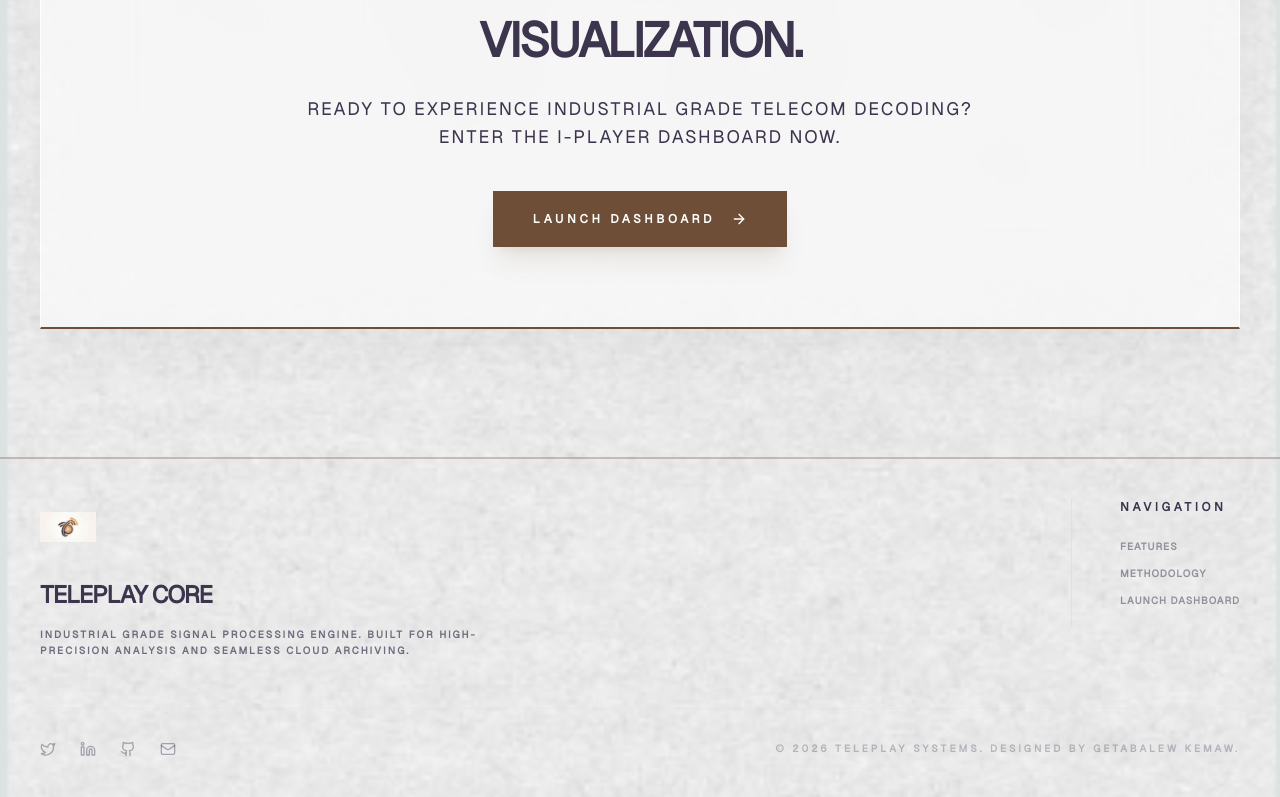
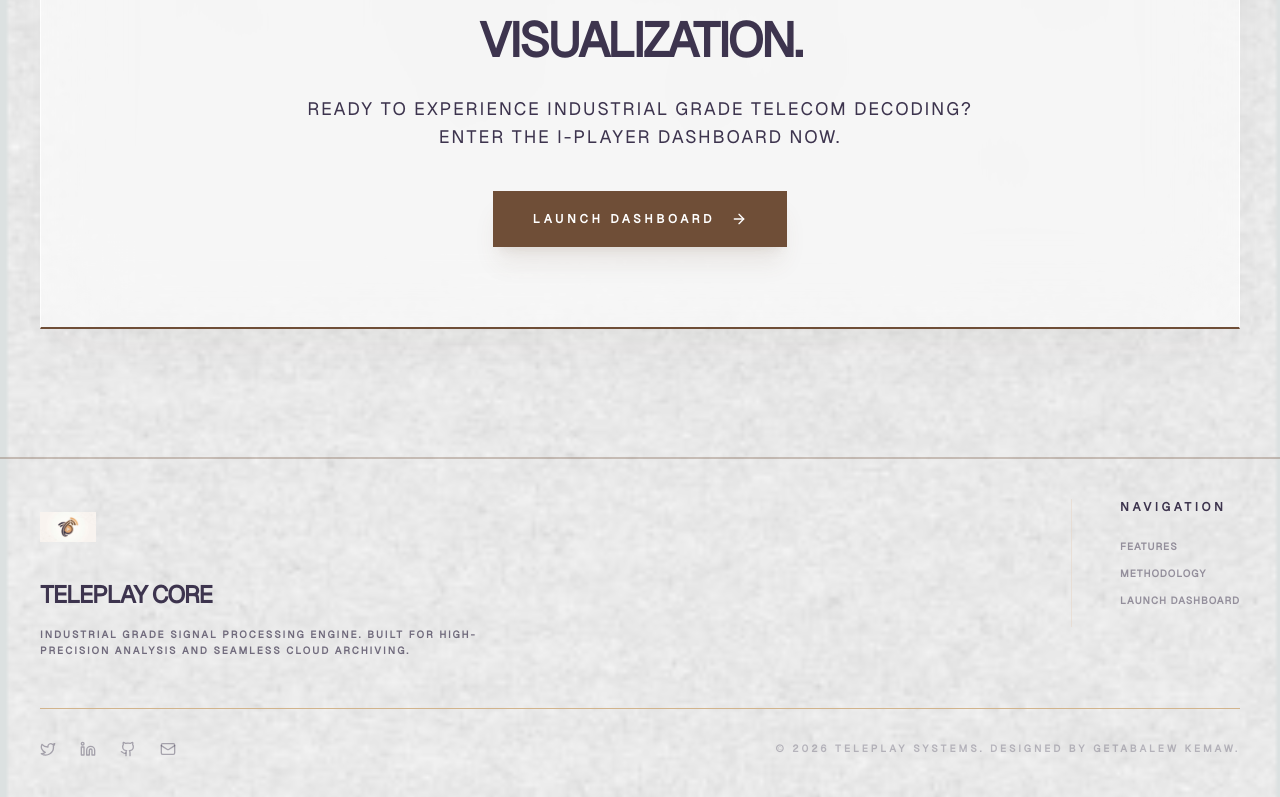
Before and after one commit to getabalewKemaw/TelePlay, a React (Vite) app in the folder client/: page / in a window 1280 px wide. Shown: the part 6517-7314 px from the top of the page. Built offline with nearby package versions, Linux system fonts and the light colour scheme; no server answers.

Commit message:
style(footer): add preimium style divider for the my app?

```diff
--- a/client/src/components/Landing/LandingFooter.tsx
+++ b/client/src/components/Landing/LandingFooter.tsx
@@ -27,7 +27,7 @@ export function LandingFooter() {
           </div>
         </div>
 
-        <div className="flex flex-col md:flex-row justify-between items-center pt-8 border-t border-coffee-200/20 gap-8">
+        <div className="flex flex-col md:flex-row justify-between items-center pt-8 border-t border-coffee-300 gap-8">
           <div className="flex items-center gap-6">
             <a href="#" className="text-primary/40 hover:text-primary transition-colors"><Twitter size={16} /></a>
             <a href="#" className="text-primary/40 hover:text-primary transition-colors"><Linkedin size={16} /></a>
--- a/client/src/components/Landing/LandingHero.tsx
+++ b/client/src/components/Landing/LandingHero.tsx
@@ -41,7 +41,7 @@ export function LandingHero() {
         </button>
         <button
           onClick={() => navigate('/app')}
-          className="ml-7 px-12 py-5 bg-coffee-50 text-coffee-Dark font-bold text-xs tracking-[0.3em] hover:bg-coffee-Dark hover:text-white transition-all shadow-xl shadow-coffee-Dark/10 flex items-center gap-3 group rounded-none uppercase border whitespace-nowrap"
+          className="ml-7 px-12 py-5 bg-coffee-50 text-coffee-Dark font-bold text-xs tracking-[0.3em] hover:bg-coffee-Dark hover:text-white dark:hover:bg-coffee-Dark dark:hover:text-white transition-all shadow-xl shadow-coffee-Dark/10 flex items-center gap-3 group rounded-none uppercase border whitespace-nowrap"
         >
           View Docs
         </button>
```
